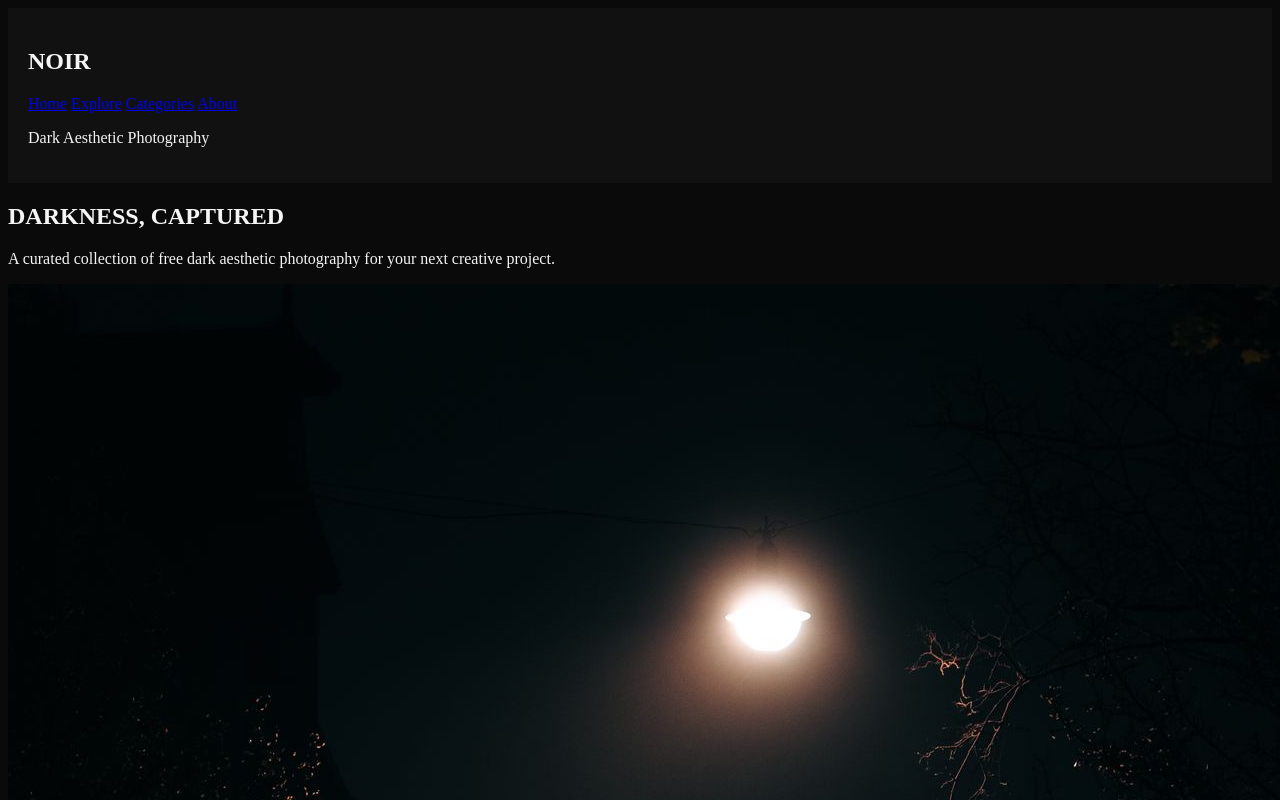
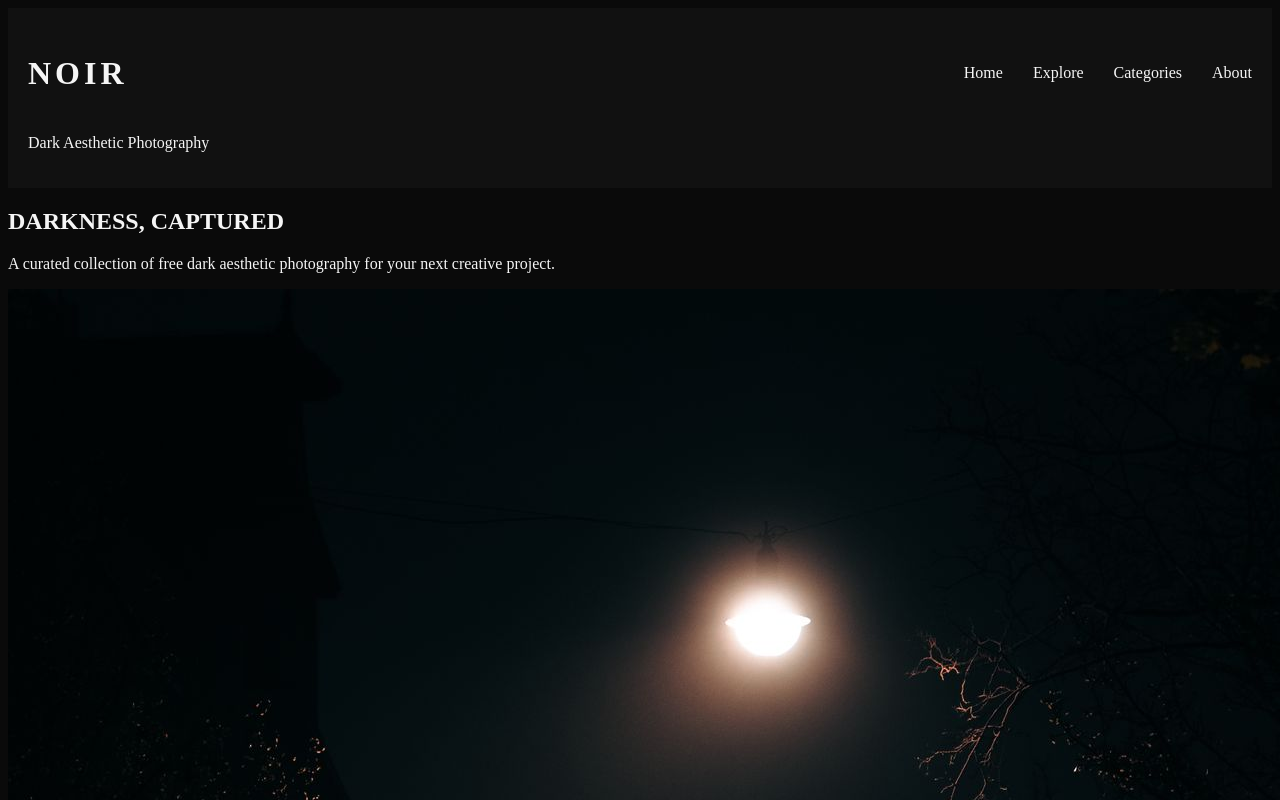
Before and after one commit to Lajusage/MY-DUMMY-PRIJECT, a plain HTML site: page index.html in a window 1280 px wide. Shown: the top 800 px of the page. Drawn offline with Linux system fonts and the light colour scheme.

Commit message:
create basic webssite

```diff
--- a/index.html
+++ b/index.html
@@ -11,9 +11,9 @@
 
     <header>
         <nav>
-            <div>
         <h1>NOIR</h1>
 
+        <div>
             <a href="#">Home</a>
             <a href="#">Explore</a>
             <a href="#">Categories</a>
--- a/style.css
+++ b/style.css
@@ -14,3 +14,22 @@ nav{
     align-items: center;
     width: 100%;
 }
+
+nav a{
+    color: #f5f5f5;
+    text-decoration: none;
+}
+
+nav div{
+    display: flex;
+    gap: 30px;
+}
+
+header h1{
+    font-size: 32px;
+    letter-spacing: 4px;
+}
+
+header p{
+    font
+}
```
